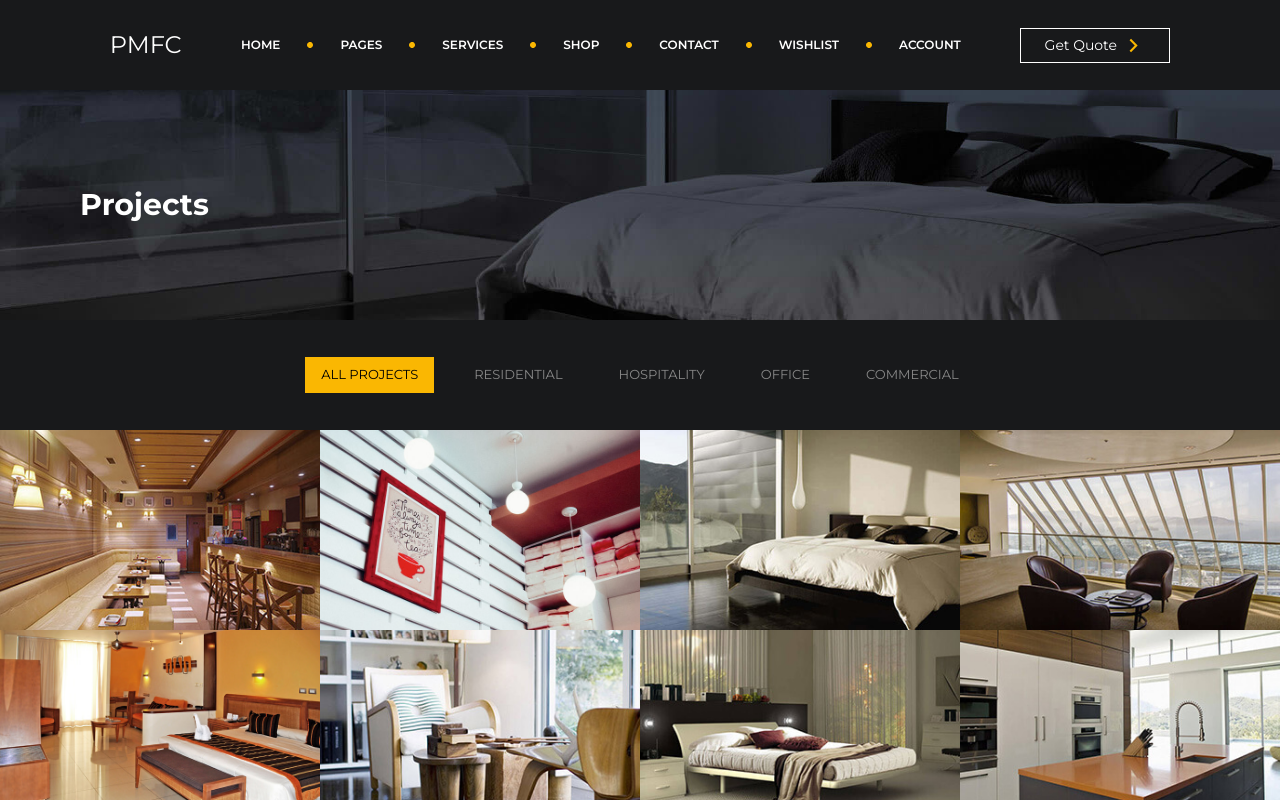
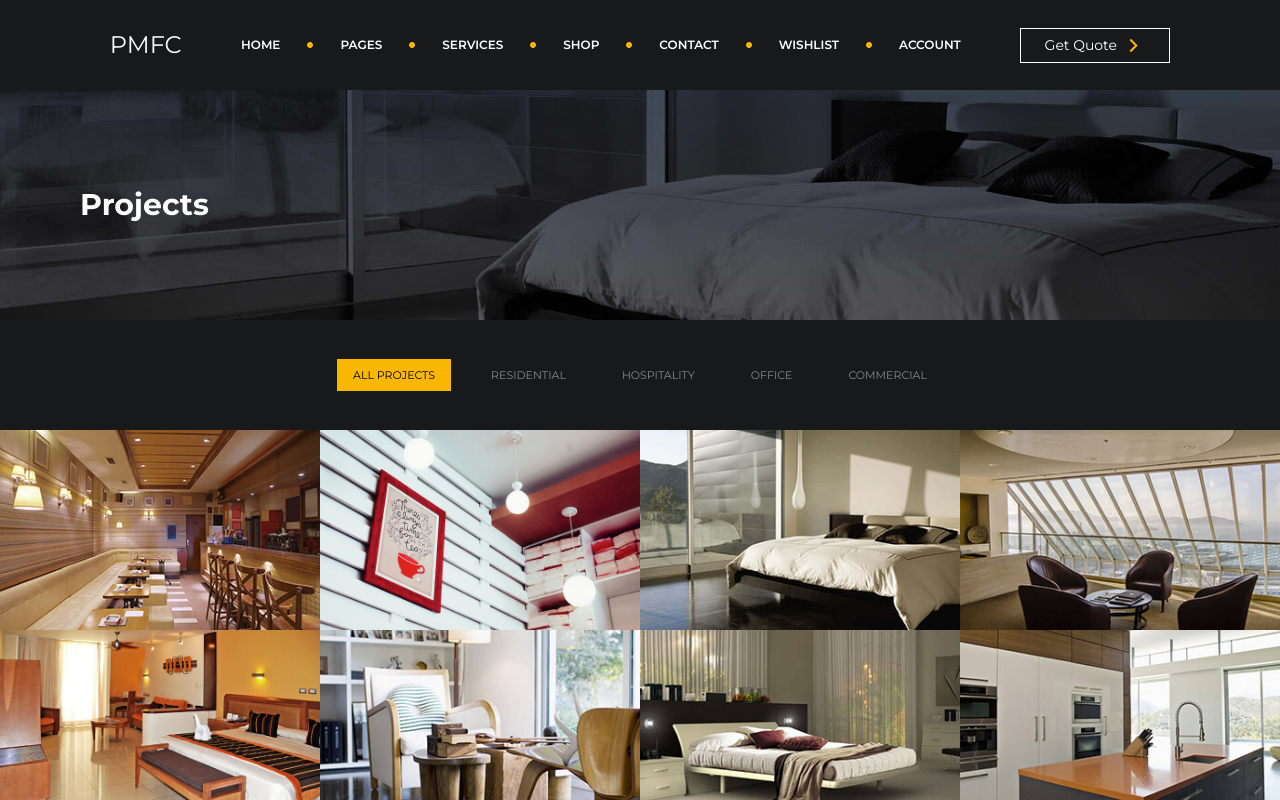
Before and after one commit to spanzyteo/furniture-cart, a Next.js app: page /projects in a window 1280 px wide. Shown: the top 800 px of the page. Built offline with nearby package versions, Linux system fonts and the light colour scheme.

Commit message:
recent modifications

```diff
--- a/app/(main)/projects/page.tsx
+++ b/app/(main)/projects/page.tsx
@@ -30,8 +30,8 @@ const Project = () => {
   const buttonClass = (section: string) => {
     return ` ${
       activeSection === section
-        ? 'bg-[#fab702] sm:p-[0.5rem] sm:px-[1rem] px-[0.5rem] text-[#000000] uppercase'
-        : 'hover:bg-black p-[0.5rem] sm:p-[0.5rem] sm:px-[1rem] text-[#888888] uppercase'
+        ? 'bg-[#fab702] sm:p-[0.5rem] p-[0.6rem] sm:px-[1rem] px-[1.5rem] text-[#000000] text-[11px] uppercase'
+        : 'hover:bg-black p-[0.5rem] sm:p-[0.5rem] sm:px-[1rem] text-[#888888] text-[11px] uppercase'
     }`
   }
 
```
